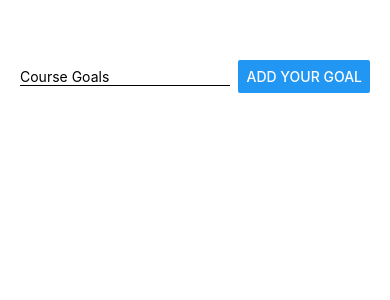
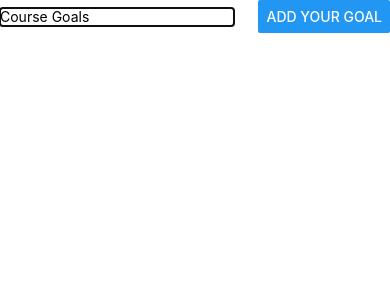
Before and after one commit to UsmanHaiderKhan/first-expo-app, a React Native app: screen / in a window 390 px wide. Shown: the top 300 px of the page. Built offline with nearby package versions, Linux system fonts and the light colour scheme.

Commit message:
♻️ Update : add sliding modal

```diff
--- a/components/GoalInput.js
+++ b/components/GoalInput.js
@@ -1,5 +1,5 @@
 import React,{useState} from 'react';
-import { StyleSheet, TextInput, View,Button } from 'react-native';
+import { StyleSheet, TextInput, View,Button, Modal} from 'react-native';
 
 const GoalInput = props =>{
     const [enteredGoal, setEnteredGoal] = useState('');
@@ -7,10 +7,13 @@
         setEnteredGoal(enteredText);
     }
     return(
-     <View style={styles.mainWrapper}>
-        <TextInput placeholder='Course Goals' style={styles.inputText} onChangeText={goalInputHandler} value={enteredGoal}></TextInput>
-        <Button title='Add Your Goal' style={styles.inputButton} onPress={props.onAddGoal.bind(this, enteredGoal)}></Button>
-      </View>
+      <Modal visible={props.visible} animationType="slide">
+        <View style={styles.mainWrapper}>
+          <TextInput placeholder='Course Goals' style={styles.inputText} onChangeText={goalInputHandler} value={enteredGoal}></TextInput>
+          <Button title='Add Your Goal' style={styles.inputButton} onPress={props.onAddGoal.bind(this, enteredGoal)}></Button>
+        </View>
+      </Modal>
+
     )
 }
 const styles = StyleSheet.create({
```
